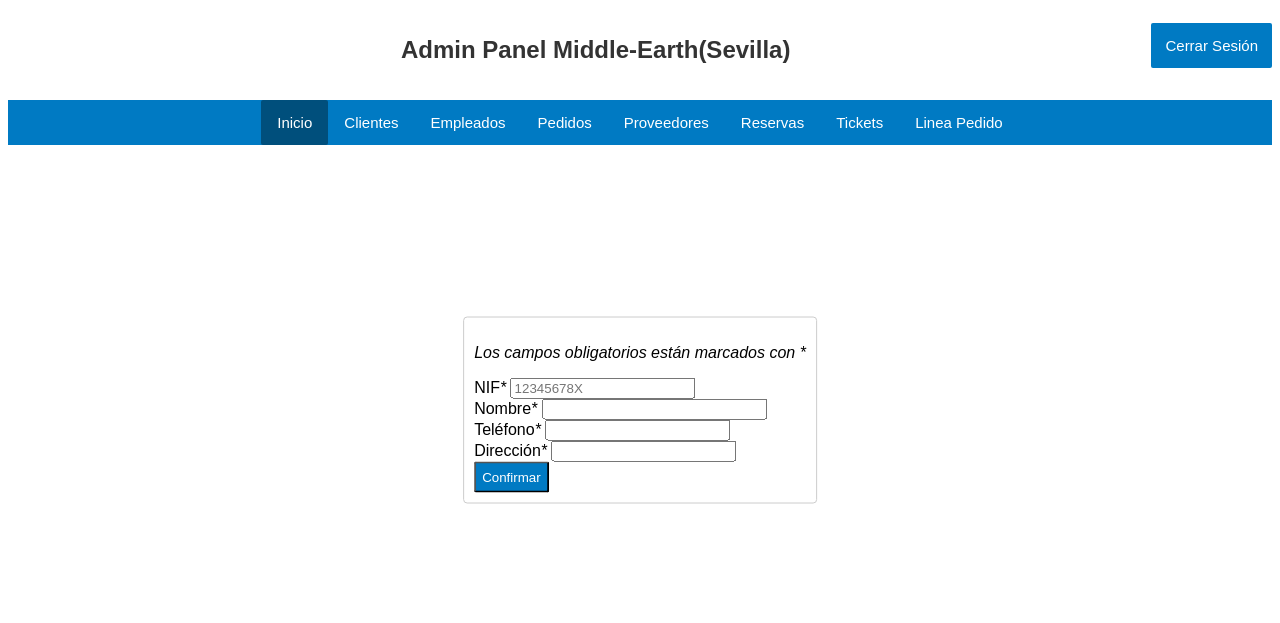
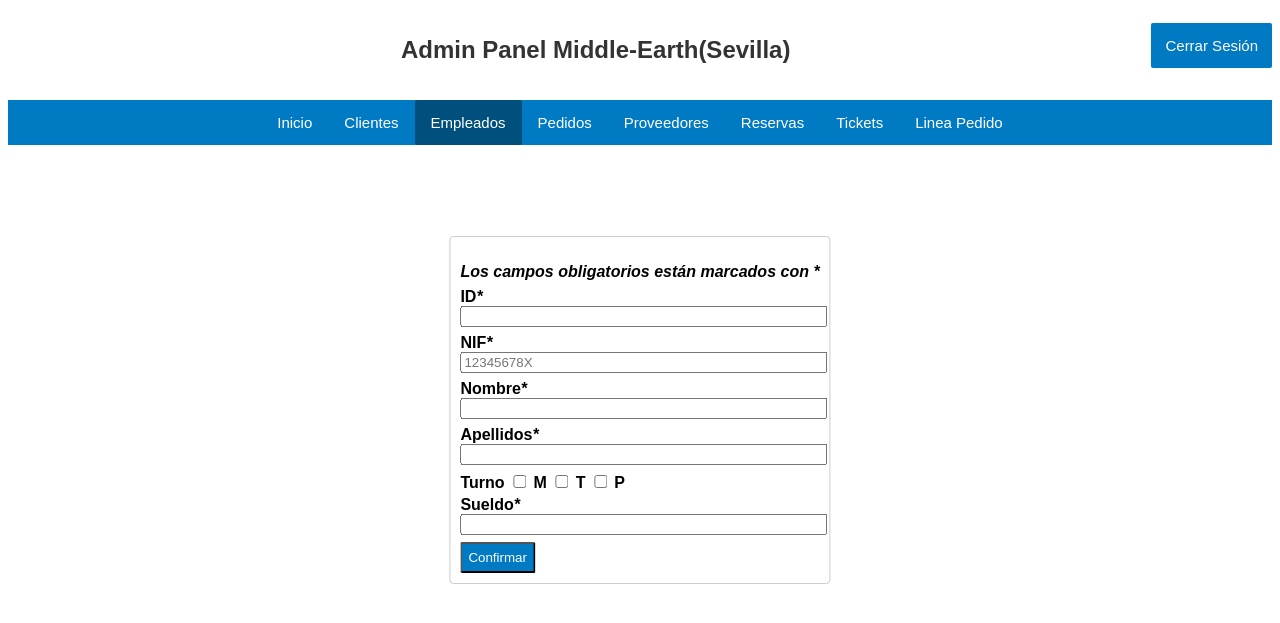
Before and after one commit to antoniocl11/IISSI2, a PHP site: page /XE/form_alta_empleado.php in a window 1280 px wide. Shown: the top 623 px of the page. Run offline with PHP 8.4, Linux system fonts and the light colour scheme; data that the repository does not hold is empty.

Commit message:
formulario_empleados_v1

```diff
--- a/IISSI2-MIDDLE_EARTH-2020/css/adminStyles.css
+++ b/IISSI2-MIDDLE_EARTH-2020/css/adminStyles.css
@@ -83,6 +83,8 @@ h2{
     }
 }
 
+/*------------------------------------------------------------*/
+
 /*Estilos formularios*/
 .formulario{
     position: absolute;
@@ -100,6 +102,29 @@ h2{
     border-radius: 4px;
     box-sizing: border-box;
 }
+/*Separación en los inputs del formulario*/
+.campos{
+    margin-bottom: 7px;
+    font-weight: bold;
+}
+
+.campos input{
+    width: 100%;
+}
+/*Estilos errores de formulario*/
+div.error {
+    color: red;
+	border: 2px solid red;
+	padding: 10px;
+	margin: 18px;
+}
+.casillasTurnos{
+    margin-bottom: 4px;
+    font-weight: bold;
+}
+
+
+/*--------------------------------------------------------------------*/
 
 .botones input{ /*diseño botones*/
 
--- a/IISSI2-MIDDLE_EARTH-2020/form_alta_empleado.php
+++ b/IISSI2-MIDDLE_EARTH-2020/form_alta_empleado.php
@@ -17,9 +17,9 @@
 		</div>
 		<div class="topnav" id = "menu">
             <div class="dentroMenu">
-			<a class="active" href="admin.php">Inicio</a>
+			<a  href="admin.php">Inicio</a>
 			<a href="#">Clientes</a>
-            <a href="#">Empleados</a>
+            <a class="active" href="#">Empleados</a>
 			<a href="#">Pedidos</a>
 			<a href="proveedores.php">Proveedores</a>
 			<a href="#">Reservas</a>
@@ -32,6 +32,7 @@
 
             //Si no existen datos del formulario en la sesión, se crea una entrada con valores por defecto
             if(!isset($_SESSION["formulario"])){
+                $formulario['id'] = "";
                 $formulario['nif'] = "";
                 $formulario['nombre'] = "";
                 $formulario['apellidos'] = "";
@@ -54,28 +55,29 @@
 
     <body>
 
-
-
     <section class="formulario">
-            <?php
+    <?php
         //Muestra los errores de validación si ha encontrado alguno
             if(isset($errores) && count($errores) > 0){
                 echo "<div id=\"div_errores\" class=\"error\">";
                 echo "<h4> Errores en el formulario:</h4>";
-                foreach($errores as $error){
+                foreach($errores as $error){    //Muestrame cada error de la colección errores
                     echo $error;
                 }
 
                 echo "</div>";
             }
-        ?>
+    ?>
 
                 <form class="altaProveedor" method="get" action="validacion_alta_empleado.php">
 
                     <p class="campos">
                         <i>Los campos obligatorios están marcados con </i><em>*</em>
                     </p>
-
+                    <div class="campos"><label for="id">ID<em>*</em></label>
+                    <input class="id" name="id" type="number"
+                    title="El ID asociado debe contener 9 dígitos numéricos" value="<?php echo $formulario['id'];?>" required>
+                    </div>
                     <div class="campos"><label for="nif">NIF<em>*</em></label>
                     <input class="nif" name="cif" type="text" placeholder="12345678X" pattern="^[0-9]{8}[A-Z]"
                     title="Ocho dígitos seguidos de una letra mayúscula" value="<?php echo $formulario['nif'];?>" required>
@@ -85,13 +87,32 @@
                     <input class="nombre" name="nombre" type="text" size="25"  value="<?php echo $formulario['nombre'];?>" required>
                     </div>
 
+                    <div class="campos"><label for="apellidos">Apellidos<em>*</em></label>
+                    <input class="apellidos" name="apellidos" type="text"   value="<?php echo $formulario['apellidos'];?>" required>
+                    </div>
+<!--
                     <div class="campos"><label for="telefono">Teléfono<em>*</em></label>
-                    <input type="number"  class="telefono" name="telefono" value="<?php echo $formulario['telefono'];?>" required>
+                    <input type="number"  class="telefono" name="telefono" value="<//?php echo $formulario['telefono'];?>" required>
+                    </div>
+-->
+                    <div class="casillasTurnos">Turno
+                        <input name="M" type="checkbox" value="1" <?php echo $formulario['turno'];?>/>
+                            <label for="M">M</label>
+                        <input name="T" type="checkbox" value="2" <?php echo $formulario['turno'];?>/>
+                            <label for="T">T</label>
+                        <input name="P" type="checkbox" value="3"  <?php echo $formulario['turno'];?>/>
+                            <label for="P">P</label>
                     </div>
 
-                    <div class="campos"><label for="direccion">Dirección<em>*</em></label>
-                    <input class="direccion" name="direccion" type="text"   value="<?php echo $formulario['direccion'];?>" required>
+
+                    <!--<div class="campos"><label for="turno">Turno<em>*</em></label>
+                    <input class="turno" name="turno" type="text" placeholder="T, M o P"  value="<?php echo $formulario['turno'];?>" required>
+                    </div>-->
+
+                    <div class="campos"><label for="sueldo">Sueldo<em>*</em></label>
+                    <input type="text"  class="sueldo" name="sueldo" value="<?php echo $formulario['sueldo'];?>" required>
                     </div>
+
                     <div class="botones"><input type="submit" value="Confirmar"/></div>
                 </form>
             </section>
--- a/IISSI2-MIDDLE_EARTH-2020/prueba.php
+++ /dev/null
@@ -1,5 +0,0 @@
-<?php
-    require_once("gestionBD.php");
-    $conexion = crearConexionBD();
-    cerrarConexionBD($conexion);
-?>
```
Also changed, not shown: IISSI2-MIDDLE_EARTH-2020/accion_alta_empleado.php (+5 -11 lines), IISSI2-MIDDLE_EARTH-2020/validacion_alta_empleado.php (+29 -20 lines), IISSI2-MIDDLE_EARTH-2020/sql/BD_MD_V3.1.sql.
